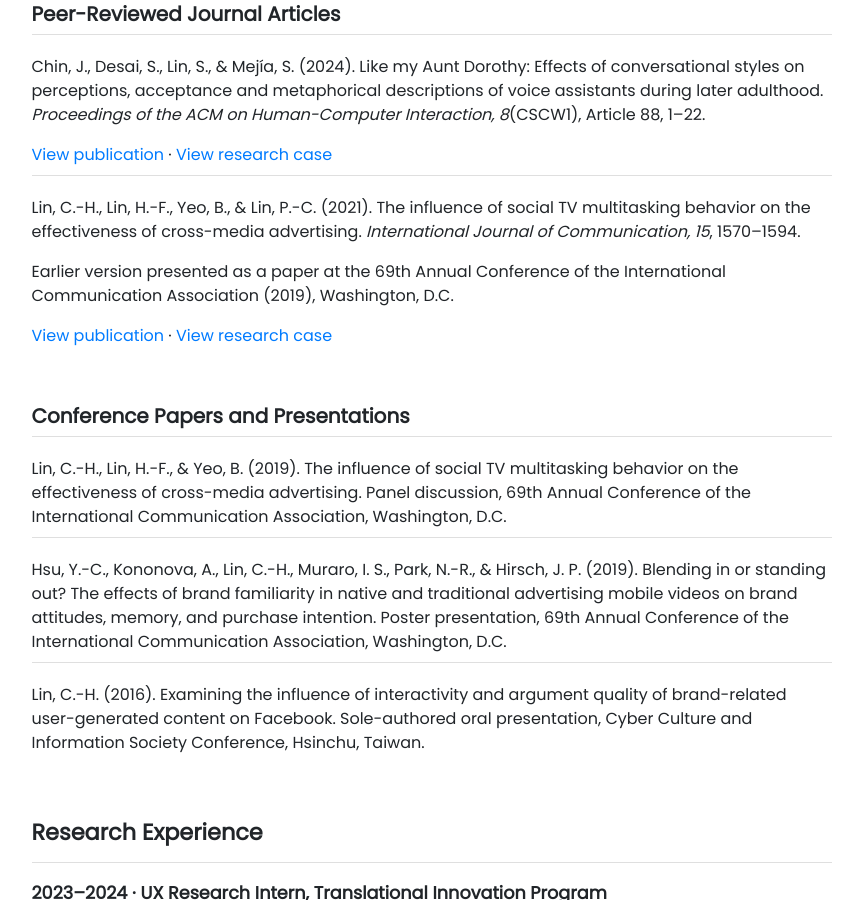
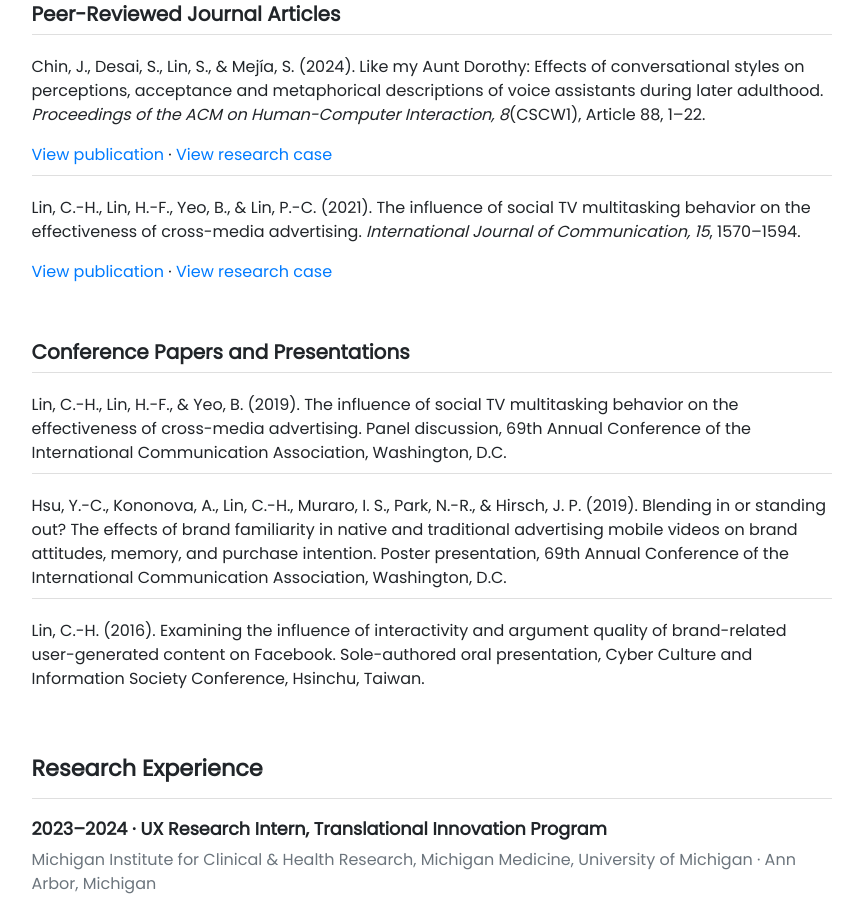
Before and after one commit to shenylin/shenylin.github.io, a Jekyll site: the page built from pages/cv.md, in a window 1280 px wide and 900 px high, scrolled down 1264 px. Shown: the whole window, without its empty margins (161-1024 px from the left). Built offline with Jekyll 4.4.1, drawn with Linux system fonts in a browser that asks for light colours; nearby versions of some CDN libraries.

Commit message:
Remove duplicate ICA note from journal entry on CV page
Co-Authored-By: Claude Opus 5.5 <noreply@anthropic.com>
Claude-Session: https://claude.ai/code/session_01959THKHLi29mXDS6V2b8X4

```diff
--- a/pages/cv.md
+++ b/pages/cv.md
@@ -92,10 +92,6 @@ weight: 3
         influence of social TV multitasking behavior on the effectiveness of
         cross-media advertising. <em>International Journal of Communication,
         15</em>, 1570–1594.
-      </p>
-      <p>
-        Earlier version presented as a paper at the 69th Annual Conference of
-        the International Communication Association (2019), Washington, D.C.
       </p>
       <p class="mb-0">
         <a href="https://ijoc.org/index.php/ijoc/article/view/15195">View publication</a>
```
